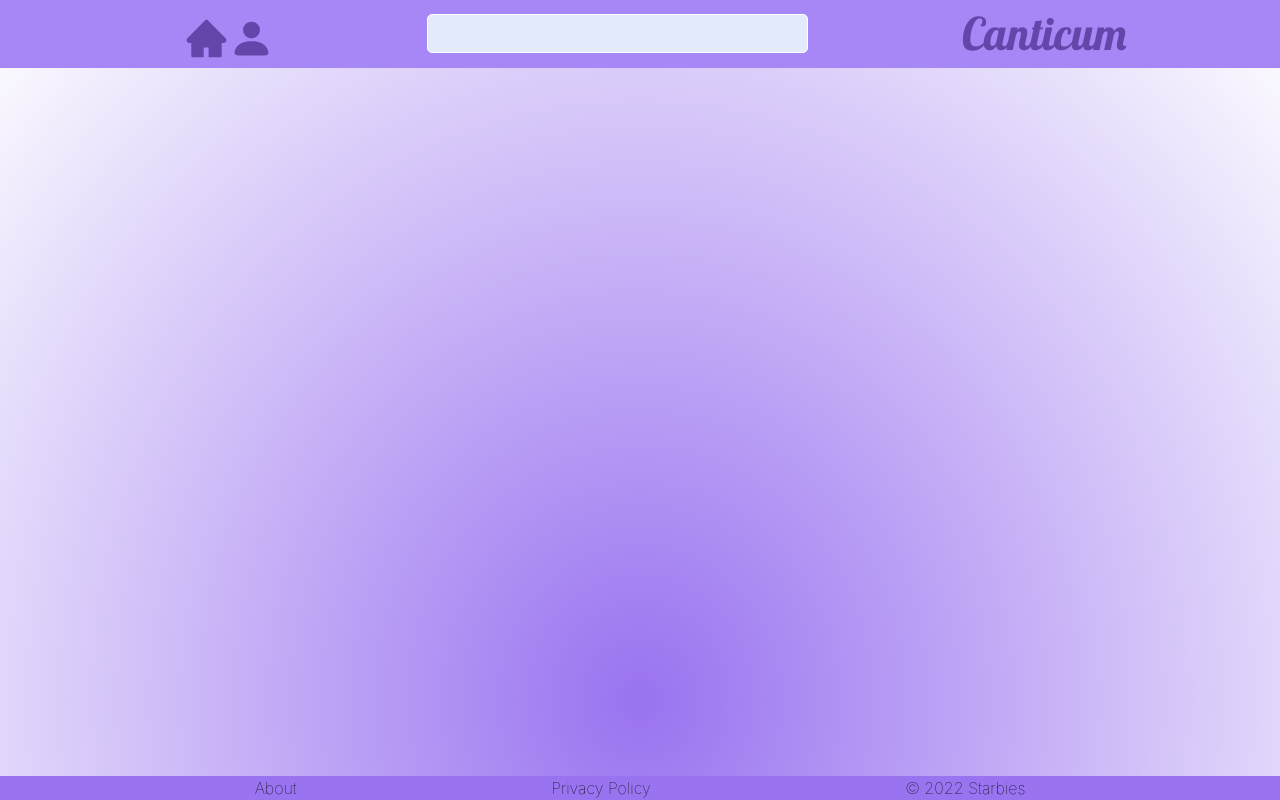
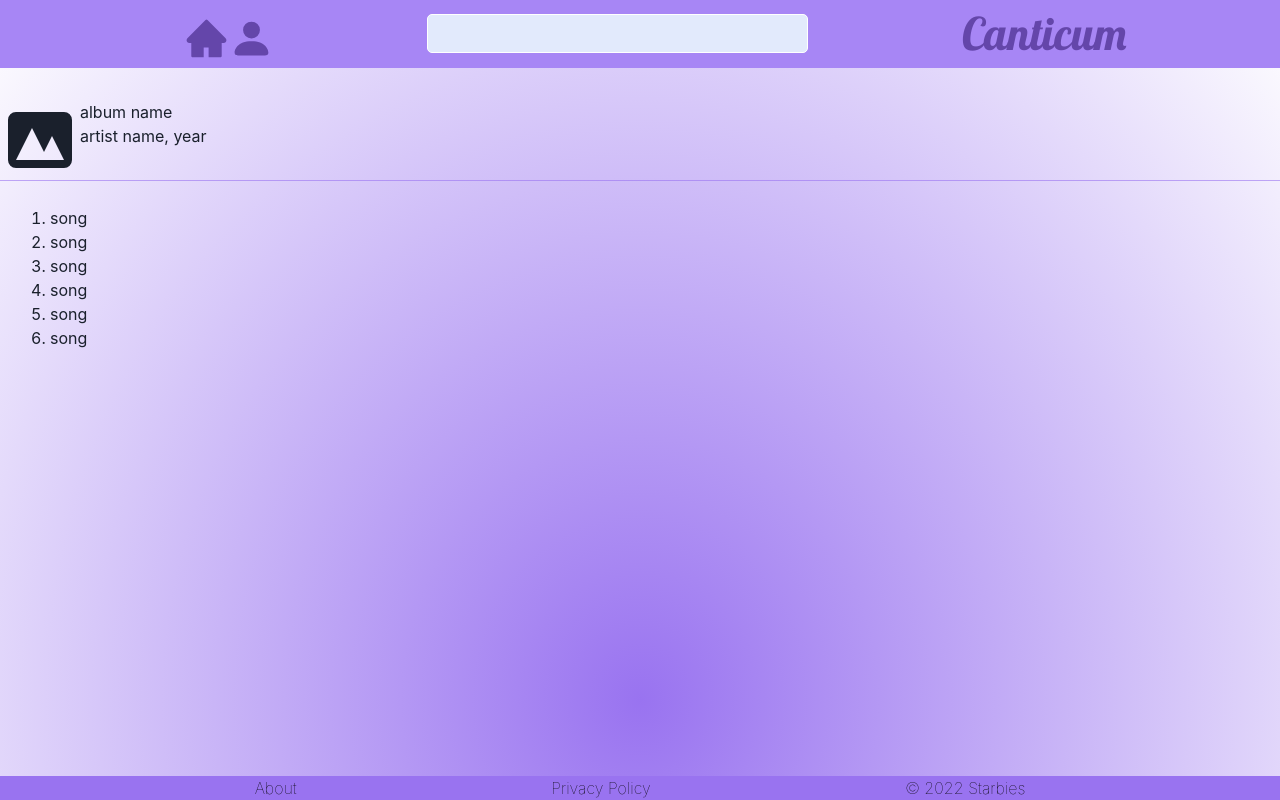
Before and after one commit to MumtazO/starbies, a React (Create React App) app in the folder music_app/: page /favourites in a window 1280 px wide. Shown: the top 800 px of the page. Built offline with nearby package versions, Linux system fonts and the light colour scheme.

Commit message:
album header and numbered song list

```diff
--- a/music_app/src/App.js
+++ b/music_app/src/App.js
@@ -1,4 +1,7 @@
 function App() {
+
+
+
   return (
     <main className="app">
 
--- /dev/null
+++ b/music_app/src/pages/Favourites.css
@@ -0,0 +1,22 @@
+.favourites-page {
+    padding-top: 100px;
+}
+
+.album-header {
+    display: flex;
+    flex-direction: row;
+}
+
+.album-details {
+
+}
+
+.track-list {
+    padding-left: 50px;
+    padding-top: 25px;
+}
+
+
+#h1{
+    font-weight: bold;
+}
--- a/music_app/src/pages/Favourites.jsx
+++ b/music_app/src/pages/Favourites.jsx
@@ -1,10 +1,28 @@
+import { Divider } from "@chakra-ui/react";
+import "./Favourites.css";
+import { HiPhotograph } from "react-icons/hi";
 
-function Favourites () {
-    return (
-        <div>
-            <h1>favourites page</h1>
-        </div>
-    );
+function Favourites() {
+  return (
+    <div className="favourites-page">
+    <div className="album-header">
+      <HiPhotograph size={80} />
+      <div className="album-details">
+      <h1>album name</h1>
+      <p>artist name, year</p>
+      </div>
+      </div>
+      <Divider borderColor="#9973F0" />
+      <ol className="track-list">
+          <li>song</li>
+          <li>song</li>
+          <li>song</li>
+          <li>song</li>
+          <li>song</li>
+          <li>song</li>
+      </ol>
+    </div>
+  );
 }
 
 export default Favourites;
```
